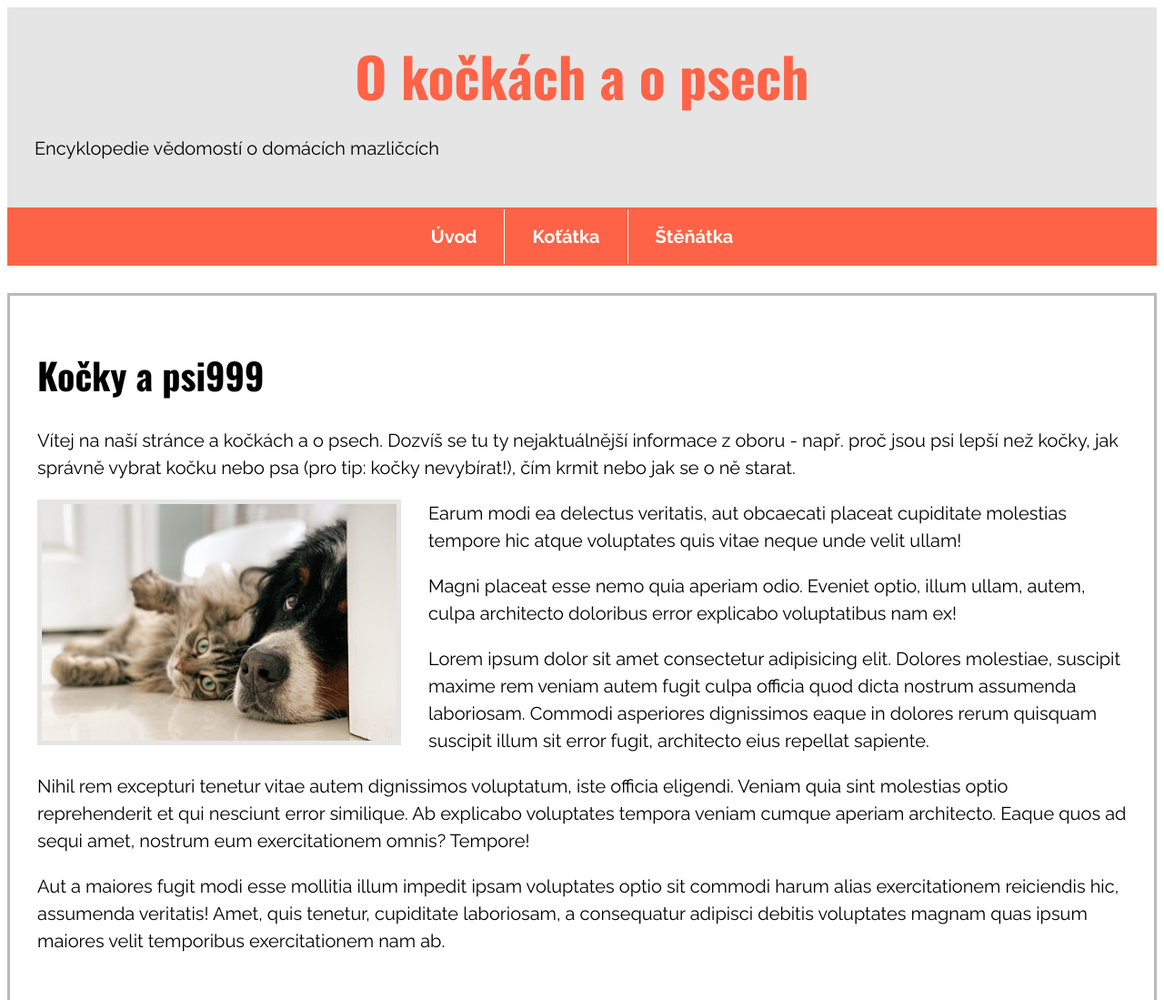
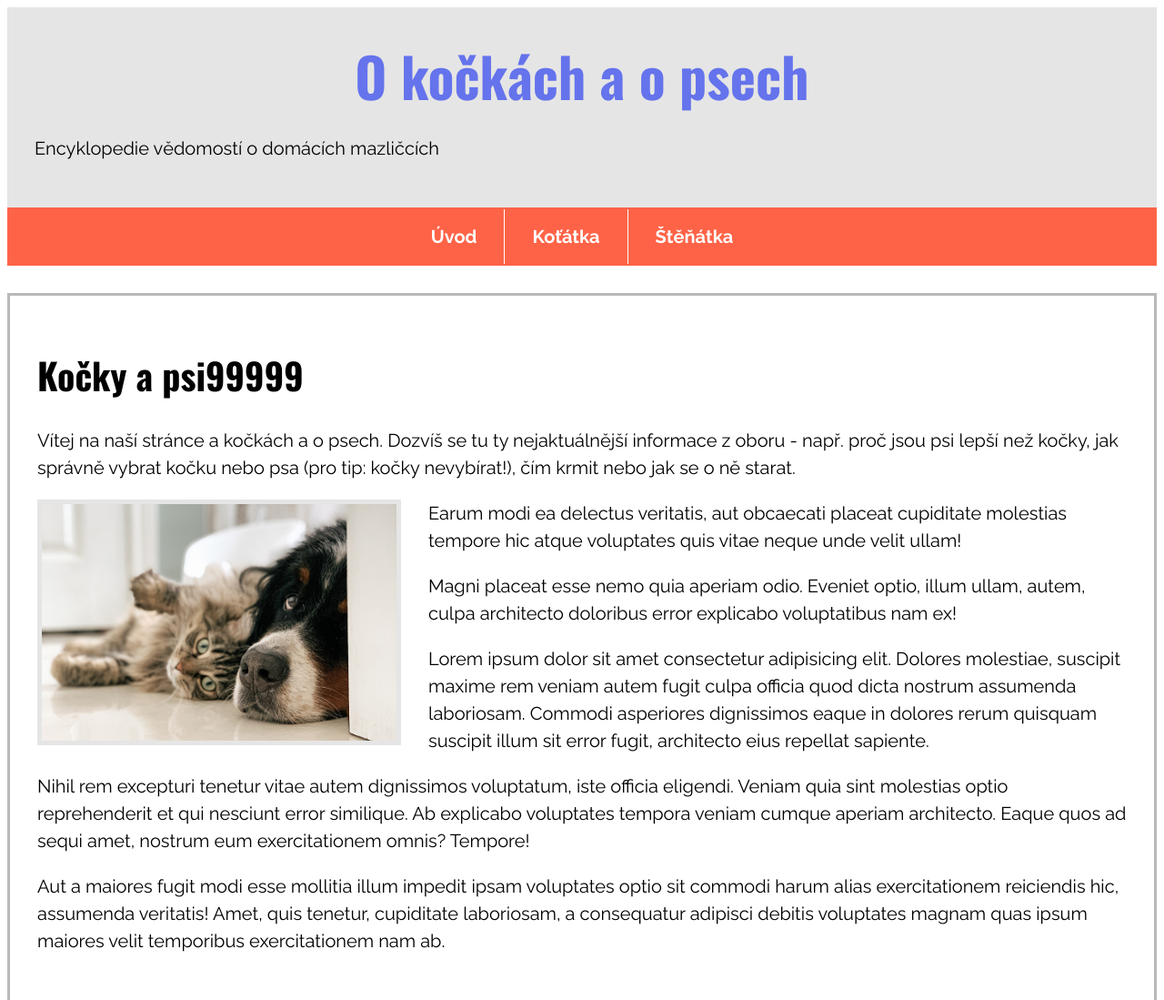
Before and after one commit to simonakunovska/prvni-web, an Eleventy site: page index.html in a window 1280 px wide. Shown: the top 1099 px of the page at 91% size. Built offline with nearby package versions, Linux system fonts and the light colour scheme; Eleventy itself is replaced by a stand-in of ours; files that its build step writes are made by us from their sources.

Commit message:
muj prvni web

```diff
--- a/css/style.css
+++ b/css/style.css
@@ -25,7 +25,7 @@ h1, h2, h3, h4, h5, h6 {
   margin: 0;
   font-size: 3em;
   text-align: center;
-  color: #ff6347;
+  color: #6573ec;
 }
 
 .menu {
--- a/index.html
+++ b/index.html
@@ -3,7 +3,7 @@ layout: moje-sablona.njk
 title: O kočkách a o psech
 ---
 
-		<h1>Kočky a psi999</h1>
+		<h1>Kočky a psi99999</h1>
 
 		<p>Vítej na naší stránce a kočkách a o psech. Dozvíš se tu ty nejaktuálnější informace z oboru - např. proč jsou psi lepší než kočky, jak správně vybrat kočku nebo psa (pro tip: kočky nevybírat!), čím krmit nebo jak se o ně starat.</p>
 
```
